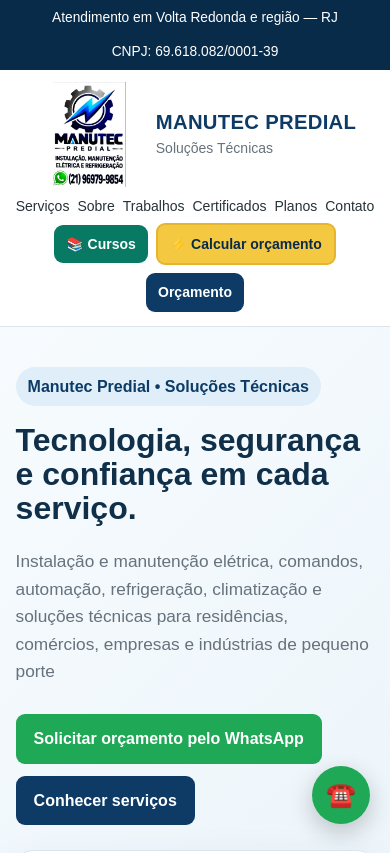
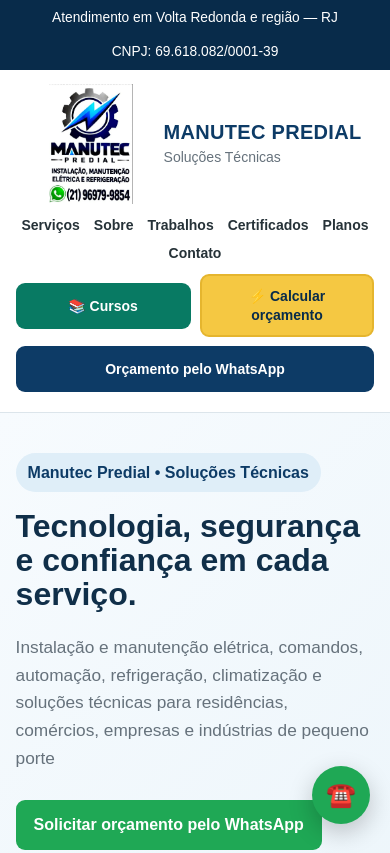
Before and after one commit to ca905517-gif/manutecpredial, a plain HTML site: page index.html in a window 390 px wide. Shown: the top 853 px of the page. Drawn offline with Linux system fonts and the light colour scheme.

Commit message:
Add files via upload

```diff
--- a/index.html
+++ b/index.html
@@ -254,6 +254,47 @@
 /* Botão Cursos - Manutec EAD */
 header .header-inner nav .btn-cursos{background:#087a63!important;color:#fff!important;border-radius:9px;font-weight:700}
 header .header-inner nav .btn-cursos:hover{background:#05614e!important}
+
+/* Revisão de layout: logomarca maior e menu em duas linhas equilibradas */
+header .header-inner{gap:6px!important;padding:12px 0 17px!important}
+header .header-inner .brand{gap:26px!important;max-width:100%!important}
+header .header-inner .logo{width:245px!important;height:180px!important;flex:0 0 245px!important}
+header .header-inner .logo img{width:100%!important;height:100%!important;object-fit:contain!important}
+header .header-inner .brand strong{font-size:clamp(30px,4vw,46px)!important}
+header .header-inner nav{display:flex!important;flex-direction:column!important;gap:12px!important;width:100%!important}
+header .header-inner nav .menu-links,header .header-inner nav .menu-acoes{display:flex!important;justify-content:center!important;align-items:center!important;flex-wrap:wrap!important;width:100%!important}
+header .header-inner nav .menu-links{gap:10px 25px!important}
+header .header-inner nav .menu-acoes{gap:10px 14px!important}
+header .header-inner nav .menu-links a{display:inline-flex!important;font-size:16px!important;font-weight:600!important}
+header .header-inner nav .menu-acoes .btn{display:inline-flex!important;font-size:15px!important;padding:12px 21px!important;min-height:46px!important}
+@media(max-width:750px){
+ header .header-inner .brand{gap:13px!important}
+ header .header-inner .logo{width:155px!important;height:125px!important;flex-basis:155px!important}
+ header .header-inner .brand strong{font-size:clamp(22px,5vw,32px)!important}
+ header .header-inner nav .menu-links{gap:8px 16px!important}
+ header .header-inner nav .menu-links a{font-size:14px!important}
+ header .header-inner nav .menu-acoes .btn{font-size:14px!important;padding:10px 13px!important}
+}
+@media(max-width:420px){
+ header .header-inner .logo{width:115px!important;height:110px!important;flex-basis:115px!important}
+ header .header-inner .brand strong{font-size:21px!important}
+ header .header-inner .brand small{font-size:13px!important}
+ header .header-inner nav .menu-acoes .btn{flex:1 1 150px!important}
+}
+
+/* CORRECAO FINAL DO CABECALHO: evita heranca de regras antigas */
+header .container.header-inner{display:flex!important;flex-direction:column!important;align-items:center!important;justify-content:center!important;gap:12px!important;padding:14px 0 20px!important;min-height:0!important}
+header .header-inner a.brand{display:flex!important;flex-direction:row!important;align-items:center!important;justify-content:center!important;gap:20px!important;width:100%!important;max-width:none!important;text-decoration:none!important}
+header .header-inner .brand .logo{width:205px!important;height:185px!important;flex:0 0 205px!important;overflow:visible!important;background:transparent!important}
+header .header-inner .brand .logo img{display:block!important;width:100%!important;height:100%!important;object-fit:contain!important}
+header .header-inner .brand strong{display:block!important;font-size:clamp(29px,3.6vw,45px)!important;line-height:1.12!important;white-space:normal!important}
+header .header-inner .brand small{display:block!important;font-size:18px!important;margin-top:6px!important}
+header .header-inner nav{display:flex!important;flex-direction:column!important;align-items:center!important;justify-content:center!important;width:100%!important;gap:12px!important;margin:0!important}
+header .header-inner nav .menu-links,header .header-inner nav .menu-acoes{display:flex!important;flex-direction:row!important;align-items:center!important;justify-content:center!important;flex-wrap:wrap!important;gap:12px 20px!important;width:100%!important}
+header .header-inner nav .menu-links a{display:inline-flex!important;font-size:16px!important;text-decoration:none!important}
+header .header-inner nav .menu-acoes a.btn{display:inline-flex!important;align-items:center!important;justify-content:center!important;padding:13px 20px!important;min-height:46px!important;font-size:15px!important;white-space:nowrap!important}
+@media(max-width:650px){header .header-inner .brand .logo{width:125px!important;height:120px!important;flex-basis:125px!important}header .header-inner a.brand{gap:10px!important}header .header-inner .brand strong{font-size:clamp(20px,5vw,28px)!important}header .header-inner .brand small{font-size:14px!important}header .header-inner nav .menu-links{gap:10px 14px!important}header .header-inner nav .menu-links a{font-size:14px!important}header .header-inner nav .menu-acoes{gap:9px!important}header .header-inner nav .menu-acoes a.btn{white-space:normal!important;font-size:14px!important;padding:11px 13px!important}}
+@media(max-width:380px){header .header-inner .brand .logo{width:95px!important;height:100px!important;flex-basis:95px!important}header .header-inner .brand strong{font-size:19px!important}}
 </style>
 </head>
 <body>
@@ -270,19 +311,20 @@
       </div>
     </a>
 
-    <nav>
+    <nav aria-label="Navegação principal">
+      <div class="menu-links">
         <a href="#servicos">Serviços</a>
         <a href="#sobre">Sobre</a>
         <a href="#trabalhos">Trabalhos</a>
         <a href="#certificados">Certificados</a>
-
         <a href="#planos-manutencao">Planos</a>
-
         <a href="#contato">Contato</a>
-<a class="btn btn-cursos" href="/ead/apresentacao.html" aria-label="Conhecer cursos da Manutec EAD">📚 Cursos</a>
+      </div>
+      <div class="menu-acoes">
+        <a class="btn btn-cursos" href="/ead/apresentacao.html">📚 Cursos</a>
         <a class="btn btn-calculadora" href="/orcamento.html" onclick="if(typeof gtag==='function')gtag('event','clique_calculadora_orcamento');">⚡ Calcular orçamento</a>
-<a class="btn primary" href="https://wa.me/5521969799854" onclick="gtag('event','clique_whatsapp');">        Orçamento
-      </a>
+        <a class="btn primary" href="https://wa.me/5521969799854" onclick="if(typeof gtag==='function')gtag('event','clique_whatsapp');">Orçamento pelo WhatsApp</a>
+      </div>
     </nav>
 
   </div>
```
Lines whose indentation alone changed are shown as unchanged.
